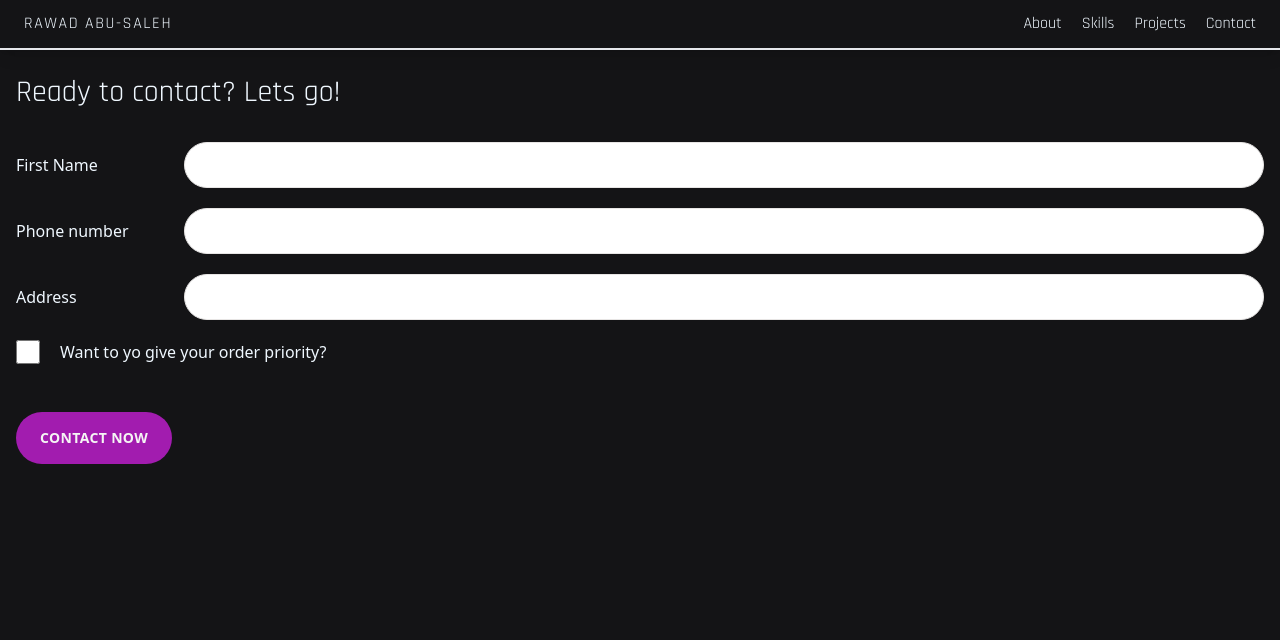
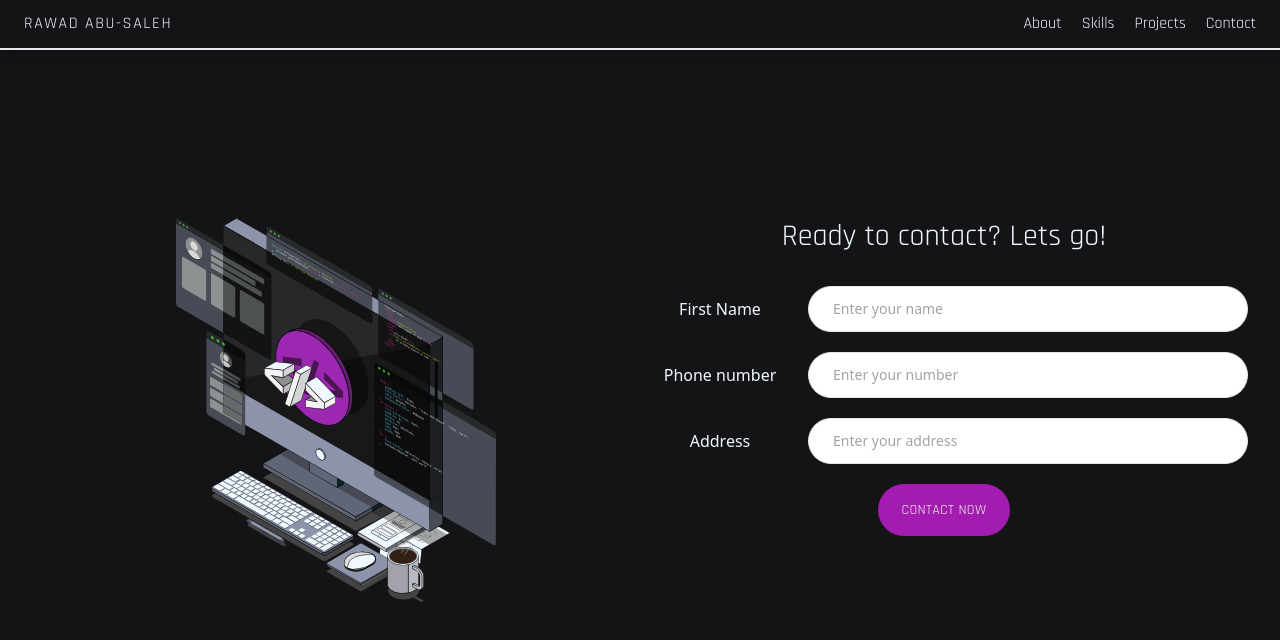
Before and after one commit to rawadabu/portfolio-rawad, a React (Vite) app in the folder portfolio/: page /contact in a window 1280 px wide. Shown: the top 640 px of the page. Built offline with nearby package versions, Linux system fonts and the light colour scheme.

Commit message:
Tailwind css and structure, implemented also go back button

```diff
--- a/portfolio/src/features/about/About.jsx
+++ b/portfolio/src/features/about/About.jsx
@@ -1,6 +1,11 @@
+import { useLocation } from "react-router-dom";
+import LinkButton from "../../ui/LinkButton";
+
 function About() {
+  const location = useLocation();
   return (
-    <div className="grid grid-cols-2 items-center p-40 sm:my-16 font-playpen">
+    <>
+      <div className="grid grid-cols-2 my-10 px-4 items-center p-40 sm:my-16 font-playpen">
         <div className="text-center">
           <h1 className="text-3xl">
             Hi, I&apos;m Rawad, Software and Web Developer
@@ -17,15 +22,19 @@ function About() {
           <br />
           <br />
           Problem solver, well-organised person,
-        <a className="underline decoration-sky-500">loyal employee</a> with high
-        attention to detail. Fan of F1, outdoor activities, video games, and
-        coding of course.
+          <a className="underline decoration-sky-500">loyal employee</a> with
+          high attention to detail. Fan of F1, outdoor activities, video games,
+          and coding of course.
           <br />
           <br />
           Interested in the entire frontend spectrum and working on ambitious
           projects with interesting people.
         </div>
       </div>
+      {location.pathname === "/about" && (
+        <LinkButton to="-1">&larr; Go back</LinkButton>
+      )}
+    </>
   );
 }
 
--- a/portfolio/src/features/contact/Contact.jsx
+++ b/portfolio/src/features/contact/Contact.jsx
@@ -1,30 +1,45 @@
 import { Form, useActionData, useNavigation } from "react-router-dom";
 import Button from "../../ui/Button";
+import homeImage from "../../assets/homeImage.svg";
 
 function Contact() {
   const navigation = useNavigation();
   const isSubmitting = navigation.state === "submitting";
   const formErrors = useActionData(); // We get this when is not submittion made, error or somethings
+  return (
+    <div className="grid grid-cols-2 my-10 px-4 sm:py-32 lg:px-8 mx-auto text-center">
+      <div
+        className="bg-center bg-no-repeat w-full h-96"
+        style={{ backgroundImage: `url(${homeImage})` }}
+      ></div>
 
-  return (
-    <div className="px-4 py-6">
-      <h2 className="mb-8 text-3xl font-playpen">Ready to contact? Lets go!</h2>
+      <div className="flex-col space-y-8">
+        <h2 className="mb-8 text-3xl font-playpen">
+          Ready to contact? Lets go!
+        </h2>
         <Form>
-        <div className="mb-5 flex flex-col gap-2 sm:flex-row sm:items-center">
-          <label className="sm:basis-40">First Name</label>
+          <div className="mb-5  flex flex-col gap-2 sm:flex-row sm:items-center">
+            <label className="sm:basis-40 ">First Name</label>
             <input
               className="input grow"
               type="text"
               name="customer"
+              placeholder="Enter your name"
               // defaultValue={username}
               required
             />
           </div>
 
           <div className="mb-5 flex flex-col gap-2 sm:flex-row sm:items-center">
-          <label className="sm:basis-40">Phone number</label>
+            <label className="sm:basis-40 ">Phone number</label>
             <div className="grow">
-            <input className="input w-full " type="tel" name="phone" required />
+              <input
+                className="input w-full "
+                type="tel"
+                name="phone"
+                placeholder="Enter your number"
+                required
+              />
               {formErrors?.phone && (
                 <p className="mt-2 rounded-md bg-red-100 p-2 text-xs text-red-700">
                   {formErrors.phone}
@@ -40,23 +55,10 @@ function Contact() {
                 type="text"
                 name="address"
                 required
-              className="w-full rounded-full border border-stone-200 px-4 py-2 text-sm transition-all duration-300 placeholder:text-stone-500 focus:ring focus:ring-yellow-400 md:px-6 md:py-3"
+                placeholder="Enter your address"
+                className="input w-full"
               />
             </div>
-        </div>
-
-        <div className="mb-12 flex items-center gap-5">
-          <input
-            type="checkbox"
-            name="priority"
-            id="priority"
-            className="h-6 w-6 accent-yellow-400 focus:ring focus:ring-yellow-400 focus:ring-offset-2"
-            // value={withPriority}
-            // onChange={(e) => setWithPriority(e.target.checked)}
-          />
-          <label className="font-medium" htmlFor="priority">
-            Want to yo give your order priority?
-          </label>
           </div>
 
           <div>
@@ -67,6 +69,7 @@ function Contact() {
           </div>
         </Form>
       </div>
+    </div>
   );
 }
 
--- a/portfolio/src/features/projects/ProjectItem.jsx
+++ b/portfolio/src/features/projects/ProjectItem.jsx
@@ -1,12 +1,15 @@
+import Button from "../../ui/Button";
+
 /* eslint-disable react/prop-types */
 function ProjectItem({ repo }) {
-  const { id, name, language, created_at, visibility } = repo;
+  const { id, name, language, created_at, visibility, html_url } = repo;
+
   return (
     <div
-      className="repo-card p-4 border border-gray-300 rounded-lg shadow-md my-4"
+      className="font-playpen  p-4 border border-gray-300 rounded-lg shadow-md sm:min-w-1/2 md:min-w-1/4 "
       key={id}
     >
-      <h2 className="font-semibold text-xl mb-2">{name}</h2>
+      <h2 className="text-xl mb-2">{name}</h2>
       <p className="text-gray-600">
         Language: {language === null ? "none" : language}
       </p>
@@ -16,6 +19,9 @@ function ProjectItem({ repo }) {
       <p className="text-gray-600">
         Visibility: {visibility === true ? "Private" : "Public"}
       </p>
+      <Button to={html_url} type="small">
+        Go to repo
+      </Button>
     </div>
   );
 }
--- a/portfolio/src/features/projects/Projects.jsx
+++ b/portfolio/src/features/projects/Projects.jsx
@@ -1,18 +1,23 @@
 import { useLoaderData } from "react-router-dom";
 import { getRepos } from "../../services/apiRepos";
 import ProjectItem from "./ProjectItem";
+import LinkButton from "../../ui/LinkButton";
 
 function Projects() {
   // console.log("RENDERED");
   const repos = useLoaderData();
+
   // console.log("Projects component - repos:", repos);
 
   return (
-    <ul>
-      {repos.map((repo) => (
-        <ProjectItem repo={repo} key={repo.id} />
-      ))}
-    </ul>
+    <>
+      <li className="my-10 px-4 grid grid-cols-4 gap-6 ">
+        {repos.map((repo) => (
+          <ProjectItem repo={repo} key={repo.id} />
+        ))}
+      </li>
+      <LinkButton to="-1">&larr; Go back</LinkButton>
+    </>
   );
 }
 
--- a/portfolio/src/features/skills/Skills.jsx
+++ b/portfolio/src/features/skills/Skills.jsx
@@ -13,11 +13,11 @@ import {
 
 function Skills() {
   return (
-    <div className="flex flex-col items-center py-2 font-playpen">
+    <div className="flex flex-col items-center my-10 px-4 gap-6 font-playpen">
       <p className="text-center">
-        <p className="text-center">
-          <h1>A PROBLEM IS A CHANCE FOR YOU TO DO YOUR BEST.</h1>
-        </p>
+        <h1 className="text-3xl">
+          A PROBLEM IS A CHANCE FOR YOU TO DO YOUR BEST.
+        </h1>
         <p>
           Skills & Experience The main area of expertise is front-end
           development (client side of the web).
@@ -38,16 +38,16 @@ function Skills() {
         </p>
       </p>
       <div className="flex gap-4">
-        <BiLogoReact size="40" />
-        <BiLogoJavascript size="40" />
-        <BiLogoVuejs size="40" />
-        <BiLogoCss3 size="40" />
-        <BiLogoHtml5 size="40" />
-        <BiLogoGithub size="40" />
-        <BiLogoDjango size="40" />
-        <BiLogoVisualStudio size="40" />
-        <BiLogoAngular size="40" />
-        <BiLogoTailwindCss size="40" />
+        <BiLogoReact size="40" className="icon" />
+        <BiLogoAngular size="40" className="icon" />
+        <BiLogoJavascript size="40" className="icon" />
+        <BiLogoVuejs size="40" className="icon" />
+        <BiLogoCss3 size="40" className="icon" />
+        <BiLogoHtml5 size="40" className="icon" />
+        <BiLogoGithub size="40" className="icon" />
+        <BiLogoDjango size="40" className="icon" />
+        <BiLogoVisualStudio size="40" className="icon" />
+        <BiLogoTailwindCss size="40" className="icon" />
       </div>
     </div>
   );
--- a/portfolio/src/index.css
+++ b/portfolio/src/index.css
@@ -4,10 +4,10 @@
 
 @layer components {
   .input {
-    @apply rounded-full border border-stone-200 px-4 py-2 text-sm transition-all duration-300 placeholder:text-stone-500 focus:ring focus:ring-sky-500 md:px-6 md:py-3;
+    @apply rounded-full border border-stone-200 px-4 py-2 text-sm transition-all duration-300 placeholder:text-stone-400 focus:ring focus:ring-fuchsia-500 md:px-6 md:py-3;
   }
   .icon {
-    @apply relative flex items-center justify-center h-16 w-16 mt-6 mb-4 mx-auto shadow-lg bg-gray-800 text-sky-500 hover:bg-sky-600 hover:text-white rounded-3xl hover:rounded-xl transition-all duration-300 ease-linear;
+    @apply relative flex items-center justify-center h-16 w-16 mt-6 mb-4 mx-auto shadow-lg bg-gray-800 text-fuchsia-500 hover:bg-fuchsia-400 hover:text-white rounded-3xl hover:rounded-xl transition-all duration-300 ease-linear;
   }
   .loader {
     width: 45px;
--- a/portfolio/src/ui/Button.jsx
+++ b/portfolio/src/ui/Button.jsx
@@ -2,7 +2,7 @@ import { Link } from "react-router-dom";
 /* eslint-disable react/prop-types */
 function Button({ children, disabled, to, type }) {
   const base =
-    "inline-block text-sm rounded-full bg-fuchsia-700	 font-semibold uppercase tracking-wide text-stone-100 transition-colors duration-300 hover:bg-fuchsia-500	 focus:bg-fuchsia-500 focus:outline-none focus:ring focus:ring-fuchsia-500 focus:ring-offset-2 disabled:cursor-not-allowed";
+    "inline-block text-sm rounded-full bg-fuchsia-700	 font-playpen uppercase tracking-wide text-stone-100 transition-colors duration-300 hover:bg-fuchsia-500	 focus:bg-fuchsia-500 focus:outline-none focus:ring focus:ring-fuchsia-500 focus:ring-offset-2 disabled:cursor-not-allowed";
   const styles = {
     primary: base + " px-4 py-3 md:px-6 md:py-4",
     small: base + " px-4 py-2 md:px-5 md:py-2.5 text-xs",
```
Also changed, not shown: portfolio/src/assets/purpleRomb.png (added). Lines whose indentation alone changed are shown as unchanged.
